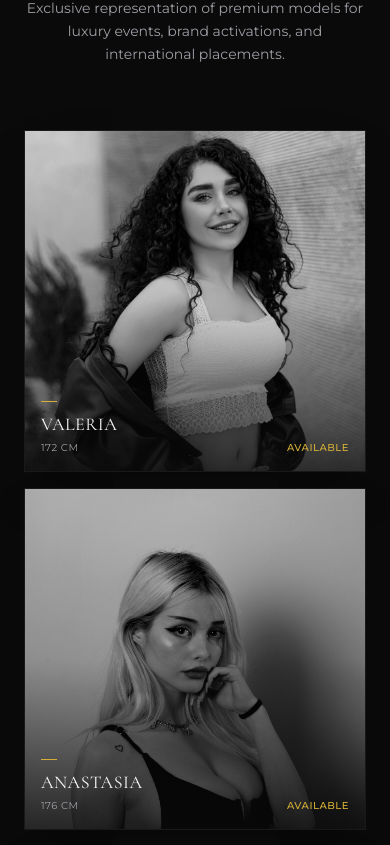
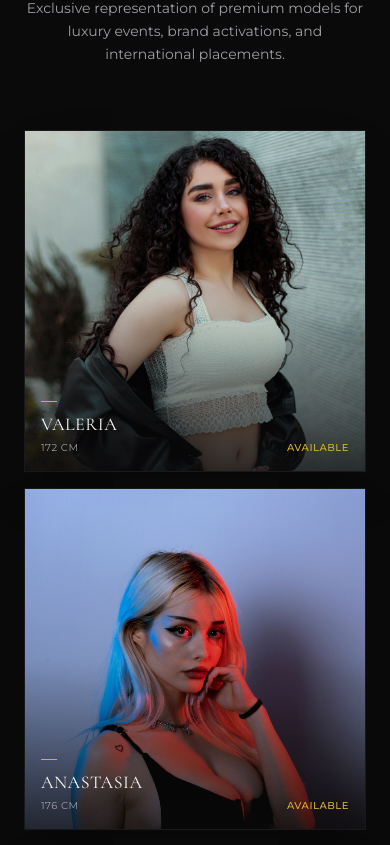
Before and after one commit to itorch1/skyline-talent, a React (Vite) app: page / in a window 390 px wide. Shown: the part 2439-3284 px from the top of the page. Built offline with nearby package versions, Linux system fonts and the light colour scheme; a web font is replaced by a local one.

Commit message:
really fix colors for mobile

```diff
--- a/src/sections/Gallery.jsx
+++ b/src/sections/Gallery.jsx
@@ -64,7 +64,7 @@ export default function Gallery() {
               >
                 {/* 1. Image Layer */}
                 <div
-                  className="absolute inset-0 scale-100 bg-cover bg-top contrast-115 grayscale filter transition-all duration-700 ease-out group-hover:scale-105 group-hover:grayscale-0"
+                  className="absolute inset-0 scale-100 bg-cover bg-top contrast-115 sm:grayscale filter transition-all duration-700 ease-out group-hover:scale-105 group-hover:grayscale-0"
                   style={{ backgroundImage: `url(${model.image})` }}
                 />
 
```
